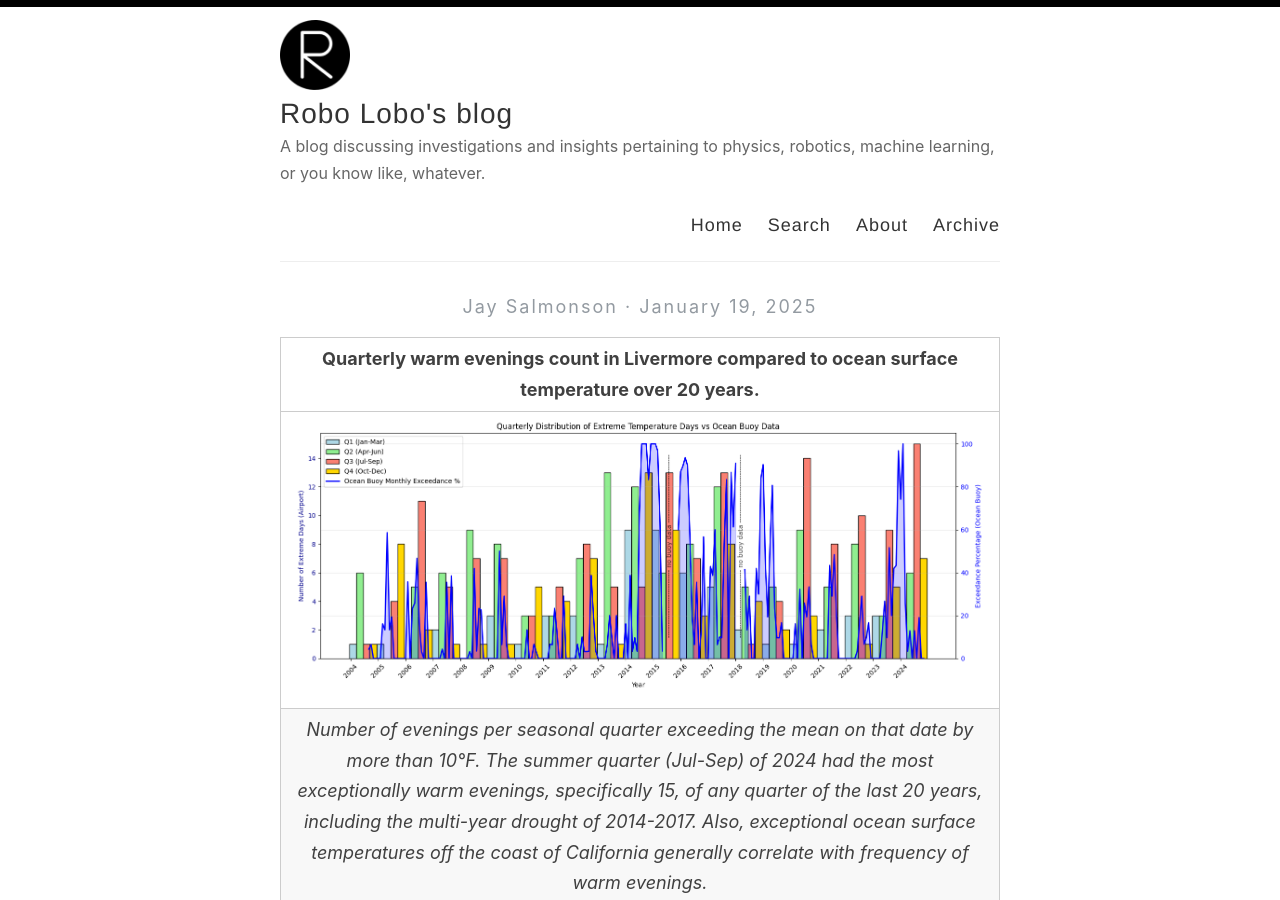
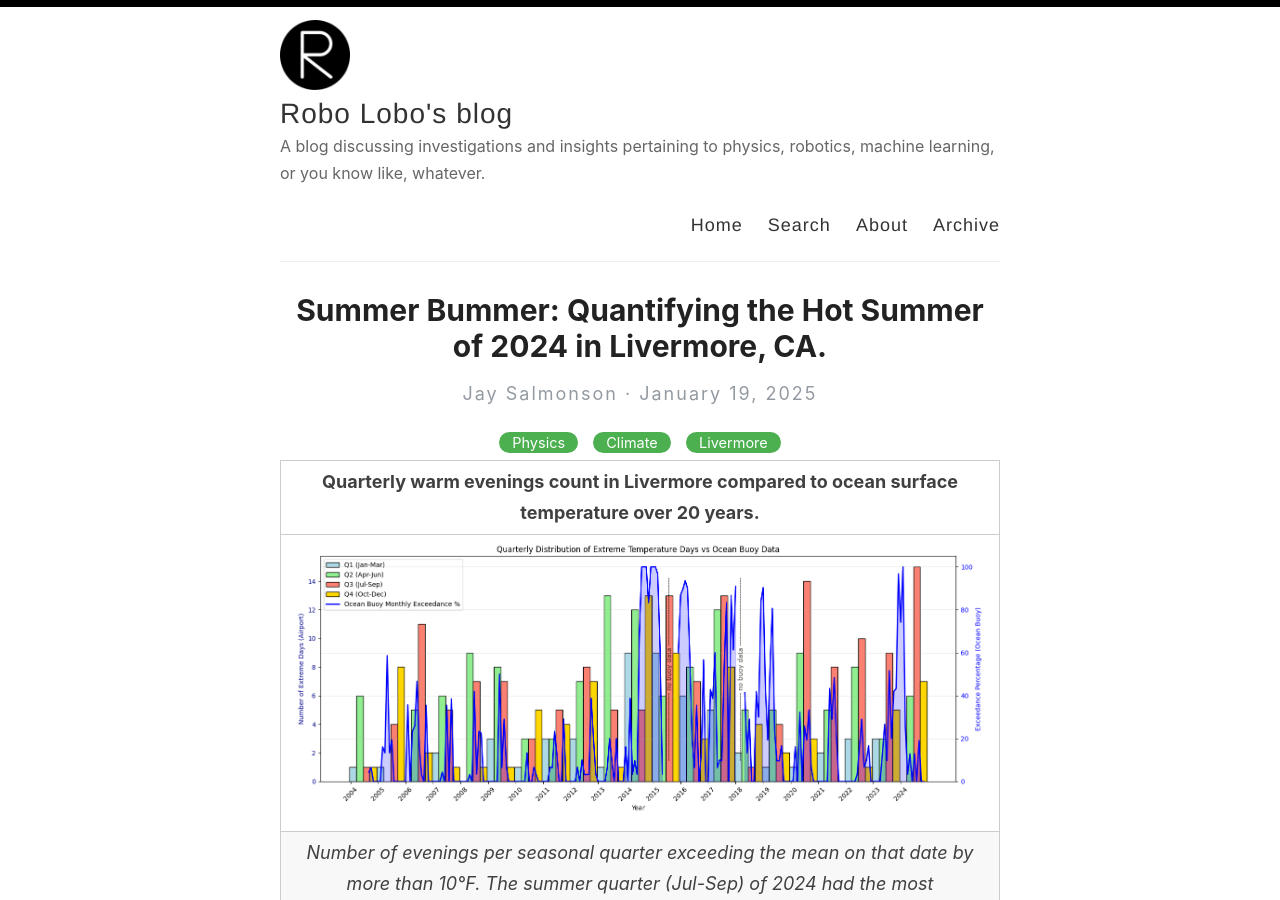
Before and after one commit to jdsalmonson/jdsalmonson.github.io, a Jekyll site: the page built from _posts/2025-01-19-livermore-summer-2024.md, in a window 1280 px wide and 900 px high. Built offline with Jekyll 4.4.1, drawn with Linux system fonts in a browser that asks for light colours; our own code applies the rules of GitHub Pages for plain Markdown files.

Commit message:
Add quotes to title

```diff
--- a/_posts/2025-01-19-livermore-summer-2024.md
+++ b/_posts/2025-01-19-livermore-summer-2024.md
@@ -1,6 +1,6 @@
 ---
 layout: post
-title: Summer Bummer: Quantifying the Hot Summer of 2024 in Livermore, CA.
+title: 'Summer Bummer: Quantifying the Hot Summer of 2024 in Livermore, CA.'
 categories: [Physics, Climate, Livermore]
 ---
 
```
